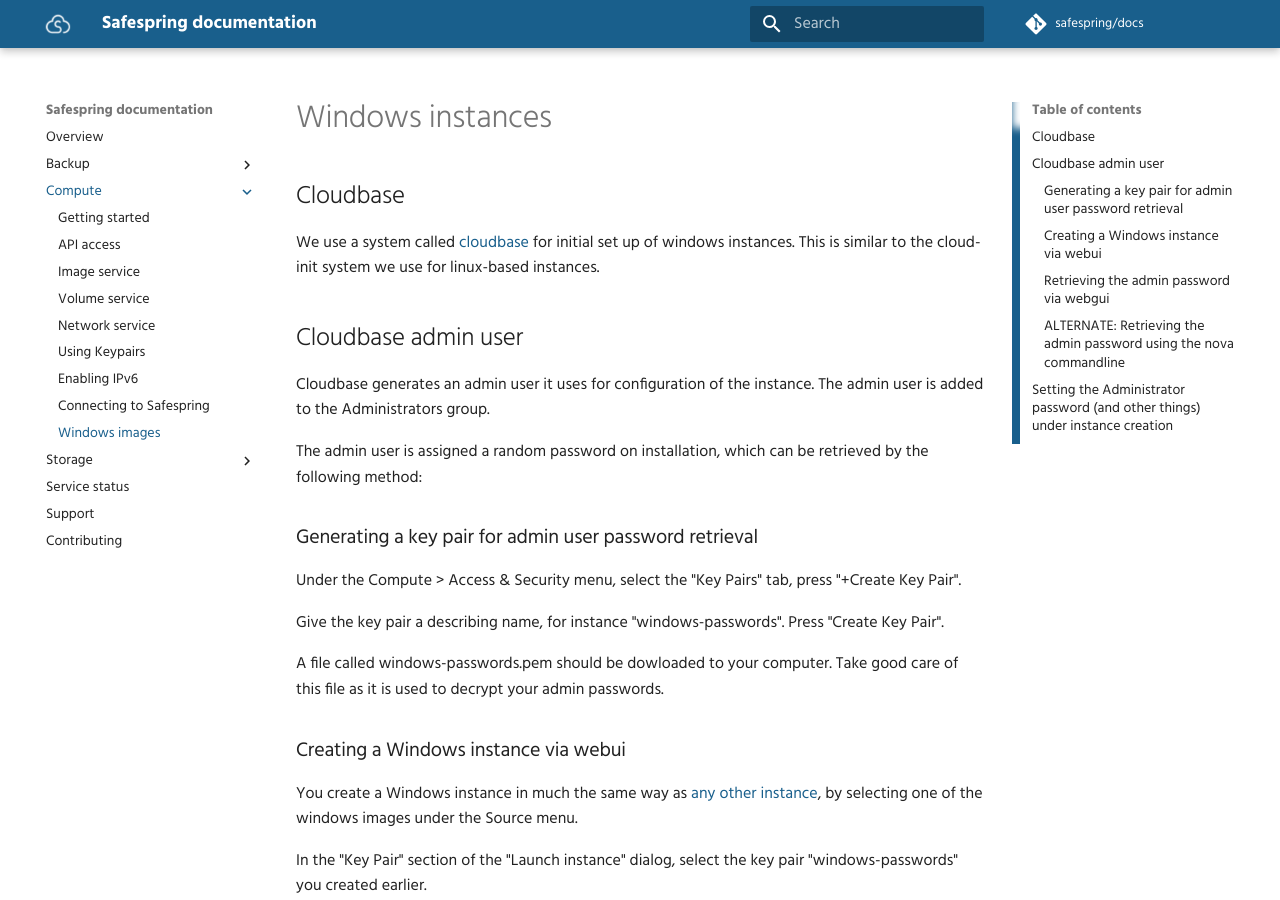
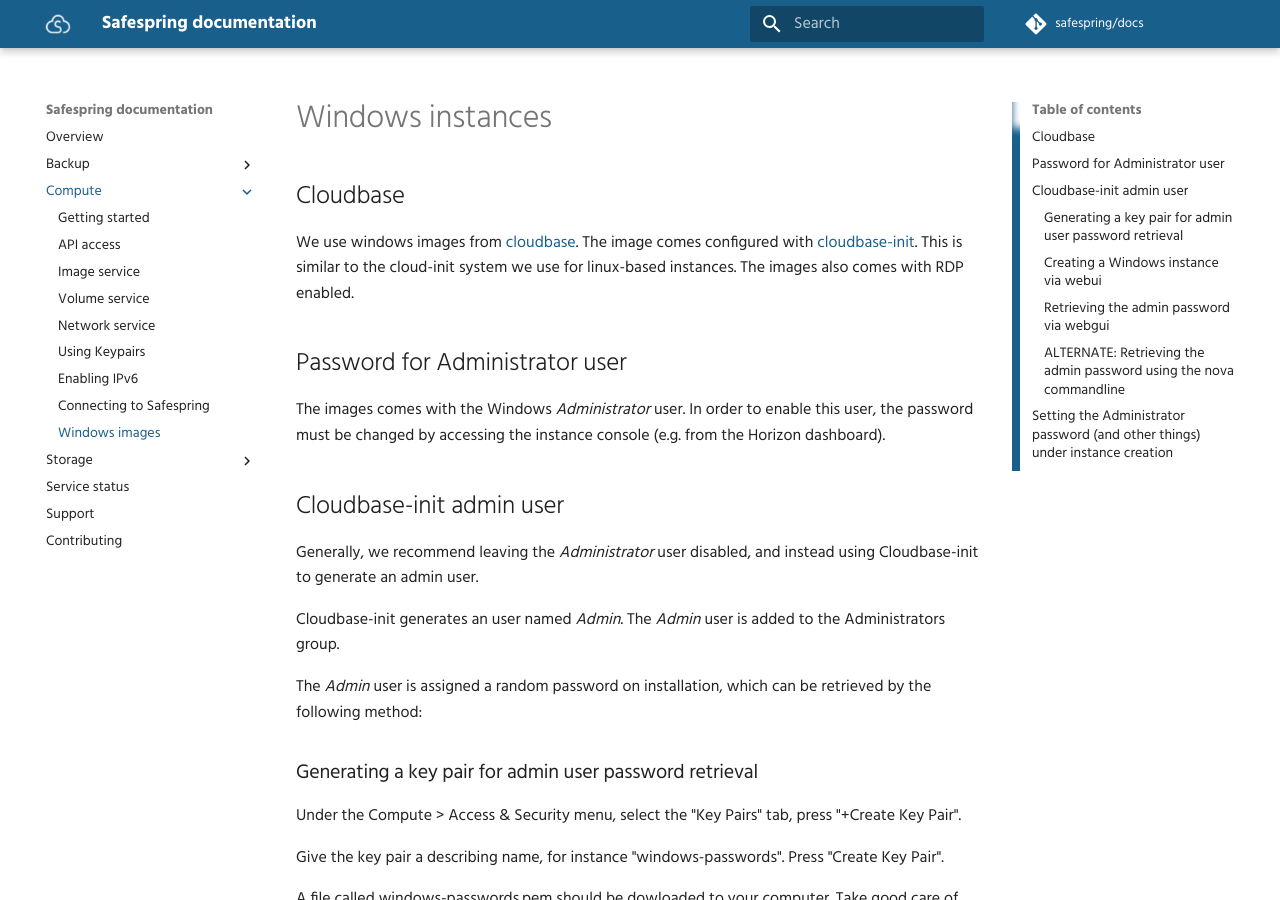
Before and after one commit to safespring/docs, an MkDocs documentation site: the page built from content/compute/windows.md, in a window 1280 px wide and 900 px high. Built offline with MkDocs 1.6.1 and Material for MkDocs 9.7.7, drawn with Linux system fonts in a browser that asks for light colours; comment, search, counter and statistics services are not loaded; old or Windows-style settings are respelled for this version of MkDocs; some of the changed text lies outside the part shown.

Commit message:
difference between Admin and Administrator user explained
added link to cloudbase-init documentation

```diff
--- a/content/compute/windows.md
+++ b/content/compute/windows.md
@@ -2,13 +2,19 @@
 
 ## Cloudbase
 
-We use a system called [cloudbase](https://cloudbase.it/) for initial set up of windows instances. This is similar to the cloud-init system we use for linux-based instances.
+We use windows images from  [cloudbase](https://cloudbase.it/windows-cloud-images/). The image comes configured with [cloudbase-init](https://cloudbase.it/cloudbase-init/). This is similar to the cloud-init system we use for linux-based instances. The images also comes with RDP enabled.
 
-## Cloudbase admin user
+## Password for Administrator user
 
-Cloudbase generates an admin user it uses for configuration of the instance. The admin user is added to the Administrators group.
+The images comes with the Windows _Administrator_ user. In order to enable this user, the password must be changed by accessing the instance console (e.g. from the Horizon dashboard).
 
-The admin user is assigned a random password on installation, which can be retrieved by the following method:
+## Cloudbase-init admin user
+
+Generally, we recommend leaving the _Administrator_ user disabled, and instead using Cloudbase-init to generate an admin user.
+
+Cloudbase-init generates an user named _Admin_. The _Admin_ user is added to the Administrators group.
+
+The _Admin_ user is assigned a random password on installation, which can be retrieved by the following method:
 
 ### Generating a key pair for admin user password retrieval
 
@@ -43,6 +49,8 @@
 
 Basically anything that a user in the Administrators group can do via powershell should be able to run via this method.
 
+The full [cloudbase documentation](http://cloudbase-init.readthedocs.io/en/latest/) is available online.
+
 !!! warning
     Anything entered in the Customization Script dialog box can end up stored in log files etc and as such if used to set passwords these should only be for very temporary usage
 ![Launch Instance Powershell](../images/launch-instance-powershell.png)
```
